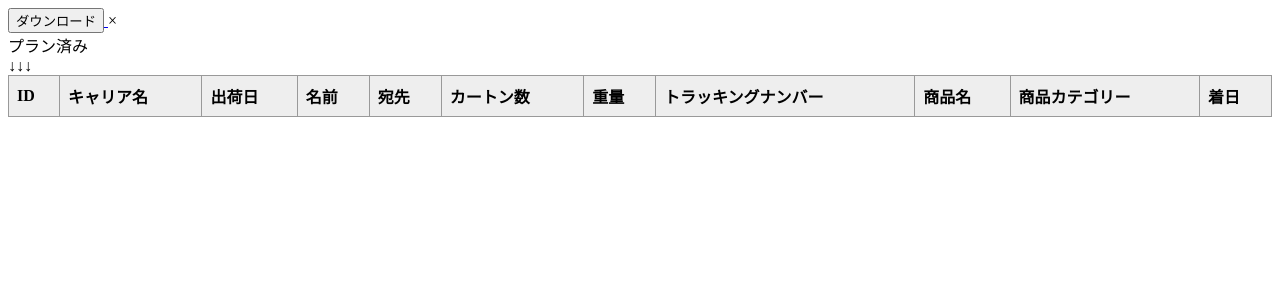
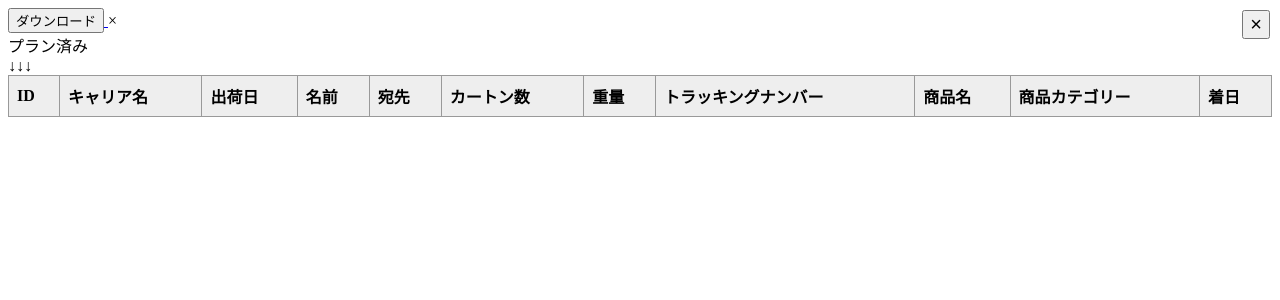
Before and after one commit to SatoruMorishita/my-website, a Flask app: page / in a window 1280 px wide. Shown: the top 300 px of the page. Run offline with Flask 3, Linux system fonts and the light colour scheme; data that the repository does not hold is empty.

Commit message:
Update planned.html

```diff
--- a/templates/planned.html
+++ b/templates/planned.html
@@ -6,6 +6,8 @@
   <title>プラン済み</title>
 </head>
 <body>
+  <!-- planned.html の任意の場所に追加 -->
+<button id="close-btn" style="position:absolute; top:10px; right:10px; font-size:20px;">×</button>
 
   <!-- データ表示用のモーダル -->
 <div id="dataModal" class="modal">
```
